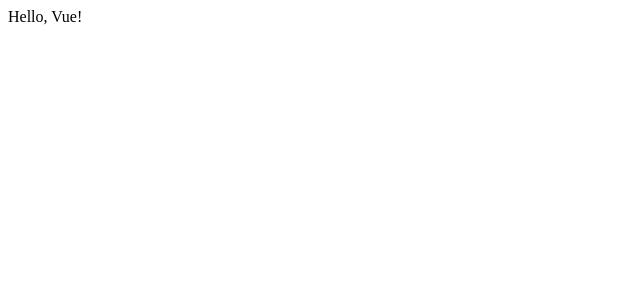
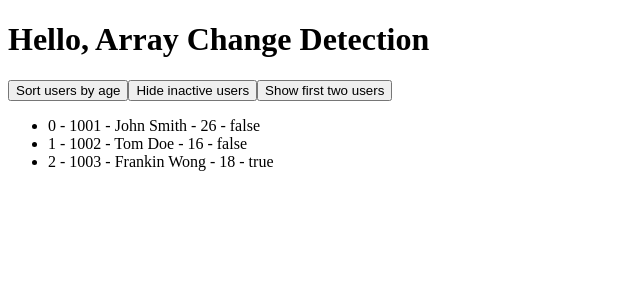
Before and after one commit to joshua-stephen-mullins/vue-3-tutorial, a Vue app: page / in a window 1280 px wide. Shown: the top 300 px of the page, without its empty margins (0-640 px from the left). Built offline with nearby package versions, Linux system fonts and the light colour scheme.

Commit message:
Completed episode 15 video

```diff
--- a/src/App.vue
+++ b/src/App.vue
@@ -1,11 +1,58 @@
 <template>
-  <div>Hello, Vue!</div>
+  <h1>{{ message }}</h1>
+
+  <button @click="sortUsersByAge">Sort users by age</button>
+  <button @click="hideInactiveUsers">Hide inactive users</button>
+  <button @click="showFirstTwoUsers">Show first two users</button>
+
+  <ul>
+
+    <li v-for="(user, index) in users" :key="user.id">
+      {{ index }} - {{ user.id }} - {{ user.name }} - {{ user.age }} -
+      {{ user.isActive }}
+    </li>
+
+  </ul>
+
 </template>
 
+
+
 <script setup>
+import { ref } from 'vue'
+
+
+let message = ref('Hello, Array Change Detection')
+
+
+const users = ref([
+  { id: 1001, name: 'John Smith', age: 26, isActive: false },
+  { id: 1002, name: 'Tom Doe', age: 16, isActive: false },
+  { id: 1003, name: 'Frankin Wong', age: 18, isActive: true }
+])
+
+
+function sortUsersByAge() {
+  users.value.sort((a, b) => a.age - b.age)
+}
+
+
+function hideInactiveUsers() {
+  users.value = users.value.filter((user) => user.isActive)
+}
+
+
+function showFirstTwoUsers() {
+  users.value = users.value.slice(0, 2)
+}
 
 </script>
 
-<style lang="scss" scoped>
+<style scoped>
+
+.inactive {
+  color: red;
+  text-decoration: line-through;
+}
 
 </style>
```
